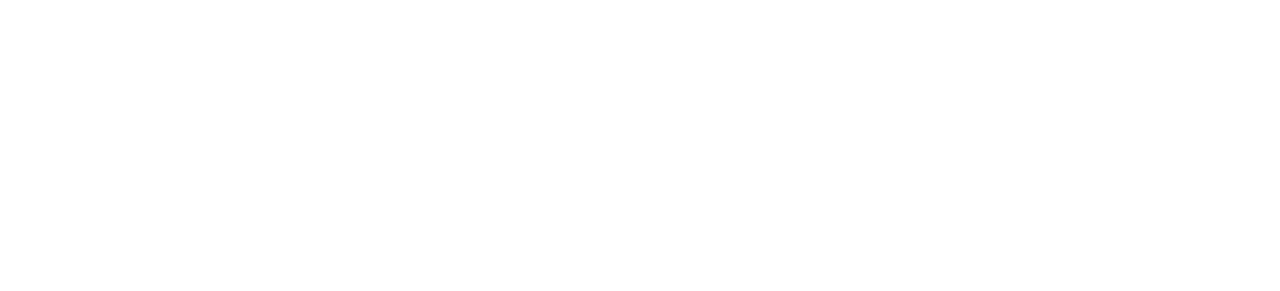
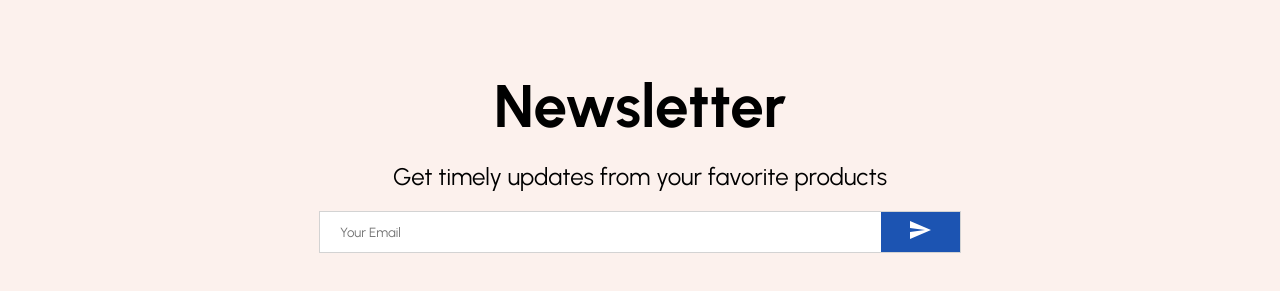
Before and after one commit to aman71010/Ecommerce-Mern, a React (Create React App) app: page / in a window 1280 px wide. Shown: the part 2275-2566 px from the top of the page. Before the commit the page ends 2196 px from the top, so only its background shows below. Built offline with nearby package versions, Linux system fonts and the light colour scheme.

Commit message:
added newsletter and footer components

```diff
--- /dev/null
+++ b/src/components/Newsletter.jsx
@@ -0,0 +1,63 @@
+import SendIcon from '@material-ui/icons/Send';
+import styled from 'styled-components';
+
+const Container = styled.div`
+    display: flex;
+    flex-direction: column;
+    justify-content: center;
+    align-items: center;
+    background-color: #fcf1ed;
+    height: 60vh;
+`;
+
+const Title = styled.h1`
+    font-size: 60px;
+    margin-bottom: 20px;
+`;
+
+const Description = styled.p`
+    font-size: 24px;
+    margin-bottom: 20px;
+    font-weight: 300px;
+`;
+
+const InputControl = styled.div`
+    display: flex;
+    width: 50%;
+    border: 0.5px solid lightgrey;
+    background-color: white;
+    height: 40px;
+    justify-content: space-between;
+`;
+
+const Input = styled.input`
+    flex: 8;
+    padding-left: 20px;
+    outline: none;
+    border: none;
+`;
+
+const Button = styled.button`
+    flex: 1;
+    border: none;
+    background-color: #1c54b2;
+    color: white;
+    cursor: pointer;
+`;
+
+const Newsletter = () => {
+    return (
+        <Container>
+            <Title>Newsletter</Title>
+            <Description>Get timely updates from your favorite products</Description>
+            <InputControl>
+                <Input placeholder="Your Email"></Input>
+                <Button>
+                    <SendIcon />
+                </Button>
+            </InputControl>
+        </Container>
+    )
+}
+
+export default Newsletter;
--- a/src/pages/Home.jsx
+++ b/src/pages/Home.jsx
@@ -1,7 +1,7 @@
-
 import Announcement from '../components/Announcement';
 import Categories from '../components/Categories';
 import Navbar from '../components/Navbar';
+import Newsletter from '../components/Newsletter';
 import Products from '../components/Products';
 import Slider from '../components/Slider';
 
@@ -13,6 +13,7 @@ const Home = () => {
             <Slider />
             <Categories />
             <Products />
+            <Newsletter />
         </div>
 
     )
```
Also changed, not shown: src/components/Footer.jsx (added).
